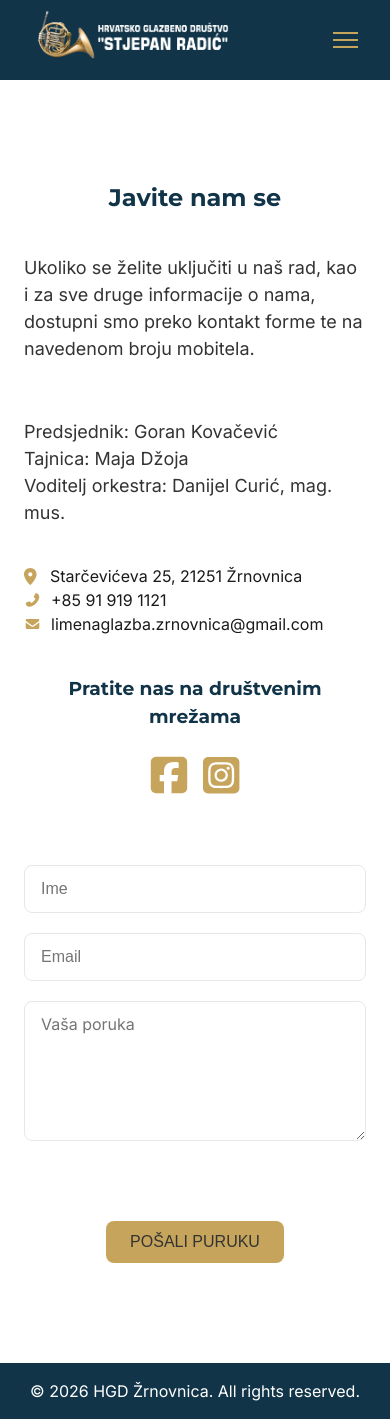
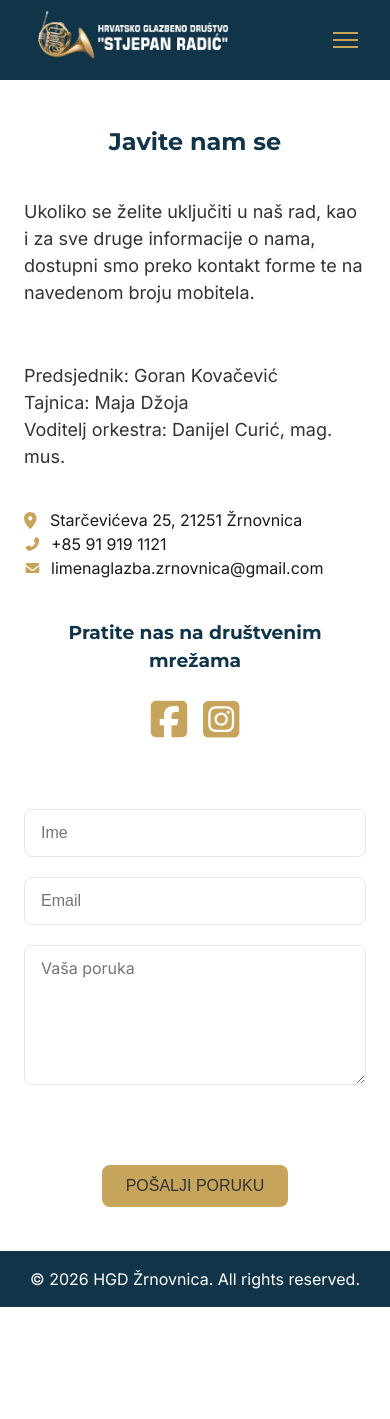
Before and after one commit to KonnyDaugh/HGD-Stjepan-Radic, a React (Vite) app: page /kontakti in a window 390 px wide. After the commit the page ends 1307 px from the top, so only its background shows below. Built offline with nearby package versions, Linux system fonts and the light colour scheme.

Commit message:
Feat: add Formspree form submission

```diff
--- a/src/index.css
+++ b/src/index.css
@@ -32,8 +32,14 @@ section {
 }
 
 @media (max-width: 768px) {
-  .section {
+  section {
     padding: 48px 0;
+  }
+}
+
+@media (max-width: 480px) {
+  section {
+    padding: 24px 0;
   }
 }
 
--- a/src/pages/Contacts.css
+++ b/src/pages/Contacts.css
@@ -57,6 +57,23 @@
   font-family: Inter;
 }
 
+.form-message {
+  margin-top: 16px;
+  padding: 12px 16px;
+  border-radius: 8px;
+  font-size: 14px;
+}
+
+.form-message.success {
+  background-color: #e6f9ed;
+  color: #1a7f37;
+}
+
+.form-message.error {
+  background-color: #fdecea;
+  color: #b42318;
+}
+
 @media (max-width: 768px) {
   .contacts__inner {
     grid-template-columns: 1fr;
--- a/src/pages/Contacts.jsx
+++ b/src/pages/Contacts.jsx
@@ -1,3 +1,5 @@
+import { useState } from "react";
+import { useEffect } from "react";
 import './Contacts.css';
 import facebook from '../assets/decorations/facebook-icon.svg';
 import inst from '../assets/decorations/inst-icon.svg';
@@ -6,6 +8,49 @@ import phone from '../assets/decorations/phone-icon.svg';
 import location from '../assets/decorations/location-icon.svg';
 
 function Contacts() {
+    const [status, setStatus] = useState("");
+    const [isLoading, setIsLoading] = useState(false);
+
+    const handleSubmit = async (e) => {
+        e.preventDefault();
+
+        setIsLoading(true);
+        setStatus("");
+
+        const form = e.target;
+        const data = new FormData(form);
+
+        try {
+            const response = await fetch("https://formspree.io/f/xreollde", {
+                method: "POST",
+                body: data,
+                headers: {
+                    Accept: "application/json",
+                },
+            });
+            if (response.ok) {
+                setStatus("success");
+                form.reset();
+            } else {
+                setStatus("error");
+            }
+        } catch (error) {
+            setStatus("error");
+        } finally {
+            setIsLoading(false);
+        }
+    };
+
+    useEffect(() => {
+        if (status) {
+            const timer = setTimeout(() => {
+            setStatus("");
+            }, 3000);
+
+            return () => clearTimeout(timer);
+        }
+    }, [status]);
+
   return (
         <section className='contacts'>
             <div className="container">
@@ -40,12 +85,19 @@ function Contacts() {
                             </div>
                         </div>
                     </div>
-                    <div className="contacts__form">
-                        <input className='contacts__input' type="text" name='name' placeholder='Ime' />
-                        <input className='contacts__input' type="email" name='email' placeholder='Email' />
-                        <textarea className='contacts__input-text' type="text" name='text' placeholder='Vaša poruka' />
-                        <button className='button button__primary' type='submit'>Pošali puruku</button>
-                    </div>
+                    <form onSubmit={handleSubmit} className="contacts__form">
+                        <input className='contacts__input' type="text" name='name' placeholder='Ime' required />
+                        <input className='contacts__input' type="email" name='email' placeholder='Email' required />
+                        <textarea className='contacts__input-text' type="text" name='text' placeholder='Vaša poruka' required />
+                        <button className='button button__primary' type='submit' disabled={isLoading}>{isLoading ? "Šalje se..." : "Pošalji poruku"}</button>
+
+                        {status && (
+                            <div className={`form-message ${status}`}>
+                                {status === "success" && "Poruka je poslana! ✅"}
+                                {status === "error" && "Došlo je do pogreške. Pokušajte ponovno. ❌"}
+                            </div>
+                        )}
+                    </form>
                 </div>
             </div>
         </section>
--- a/src/pages/NewsArticle.css
+++ b/src/pages/NewsArticle.css
@@ -15,7 +15,7 @@
 
 .news__item-img {
   width: 100%;
-  height: 480px;
+  height: 200px;
   object-fit: cover;
   border-radius: 8px;
 }
```
